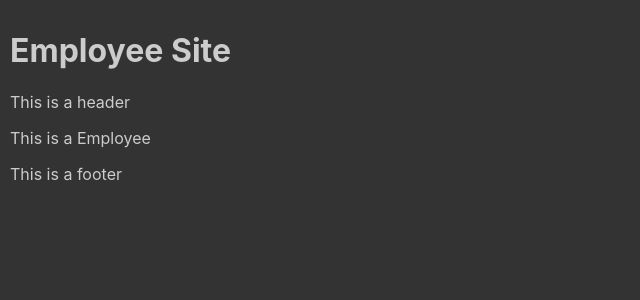
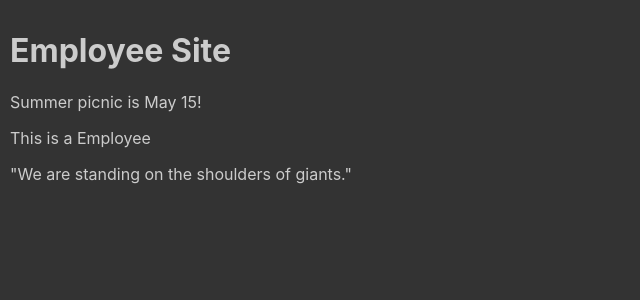
Before and after one commit to omr-dev/create-employee-site-with-components-and-props, a React (Vite) app: page / in a window 1280 px wide. Shown: the top 300 px of the page, without its empty margins (0-640 px from the left). Built offline with nearby package versions, Linux system fonts and the light colour scheme.

Commit message:
header and footer completed

```diff
--- a/src/components/Footer.jsx
+++ b/src/components/Footer.jsx
@@ -1,3 +1,6 @@
-export function Footer(){
-    return <p>This is a footer</p>
+export function Footer(props) {
+  const message = props.userIsExternal
+    ? "© All rights reserved."
+    : '"We are standing on the shoulders of giants."';
+  return <p>{message}</p>;
 }
--- a/src/components/Header.jsx
+++ b/src/components/Header.jsx
@@ -1,3 +1,8 @@
-export function Header(){
-    return <p>This is a header</p>
+export function Header(props) {
+    const message= props.userIsExternal? "Please meet our team:" : "Summer picnic is May 15!";
+  return (
+    <p>
+     {message}
+    </p>
+  );
 }
```
